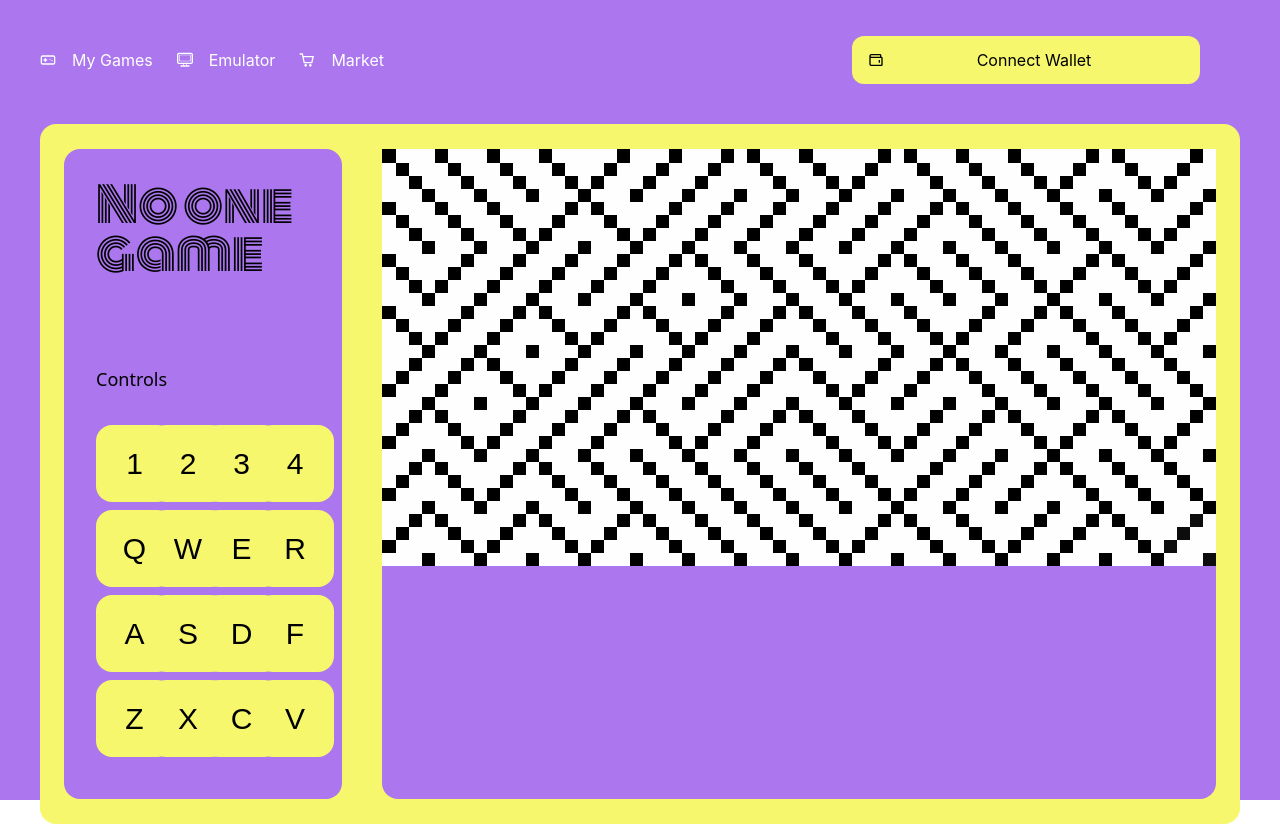
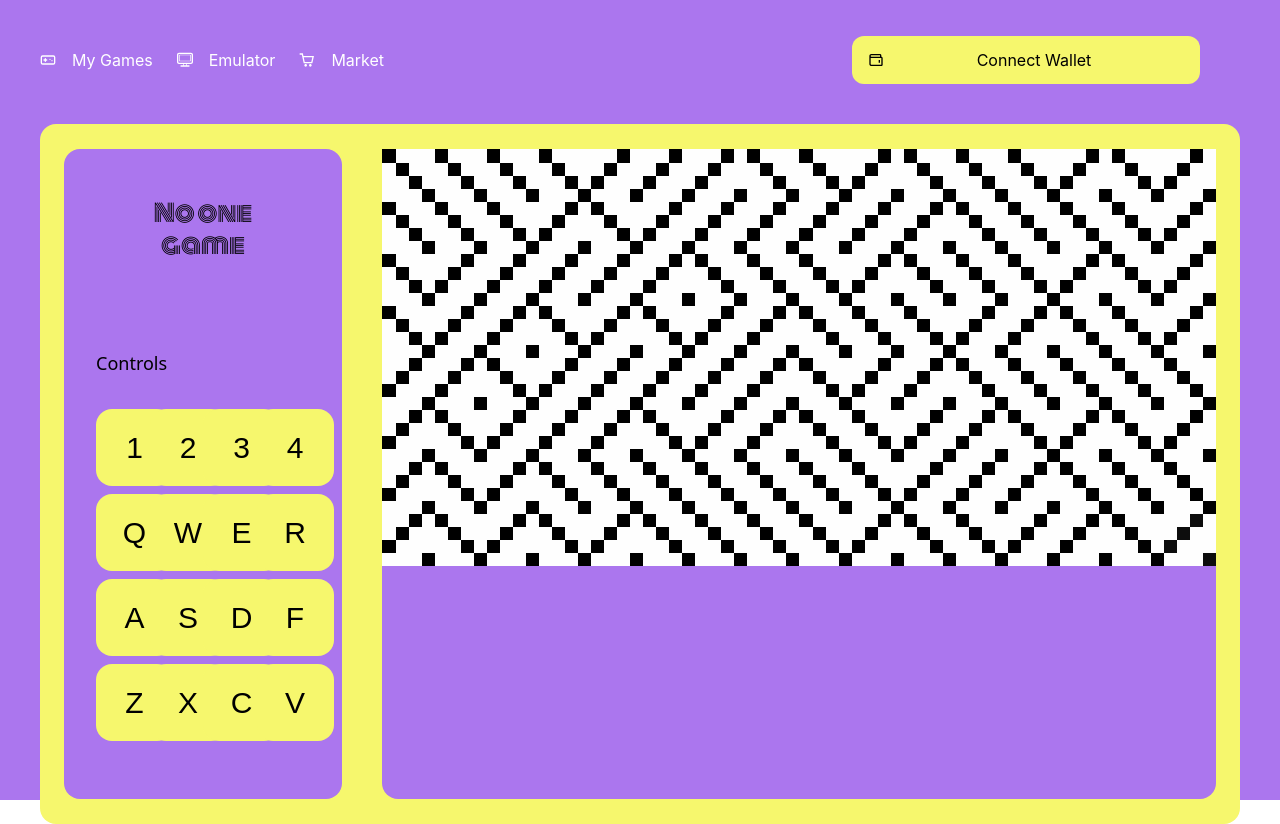
Before and after one commit to limenal/everboy-frontend, a React (Create React App) app: page /emulator in a window 1280 px wide. Built offline with nearby package versions, Linux system fonts and the light colour scheme; a web font is replaced by a local one; what everscale-inpage-provider would draw is missing.

Commit message:
update game name style

```diff
--- a/src/components/Control.jsx
+++ b/src/components/Control.jsx
@@ -14,7 +14,7 @@ const Control = ({ setKey, name }) => {
 
    return (
       <>
-         <h1 className='text-5xl p-8 font-monoton'>{name}</h1>
+         <h1 className='text-2xl p-8 font-monoton break-words text-center m-4'>{name}</h1>
             <div className='mt-6'>
                   <p className='p-8 font-sans text-lg'>Controls</p>
                   <div className='grid grid-cols-4 gap-y-2 px-8 text-3xl text-center font-pixellari'>
```
